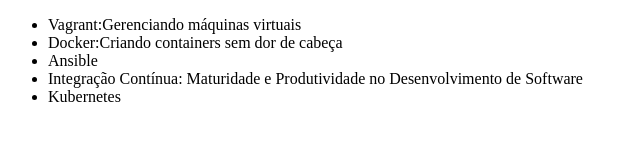
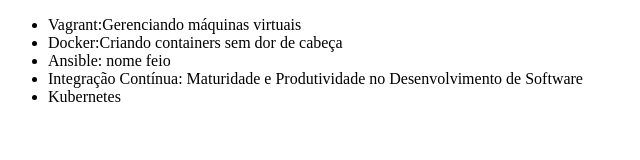
Before and after one commit to Brunnalage/curso-alura-git-github, a plain HTML site: page index.html in a window 1280 px wide. Shown: the full height of the page, 0-640 px from the left. Drawn offline with Linux system fonts and the light colour scheme.

Commit message:
Mudando nome do curso de Ansible

```diff
--- a/index.html
+++ b/index.html
@@ -8,7 +8,7 @@
     <ul>
         <li>Vagrant:Gerenciando máquinas virtuais</li>
         <li>Docker:Criando containers sem dor de cabeça</li>
-        <li>Ansible</li>
+        <li>Ansible: nome feio</li>
         <li>Integração Contínua: Maturidade e Produtividade no Desenvolvimento de Software</li>
         <li>Kubernetes</li>
     </ul>
```
